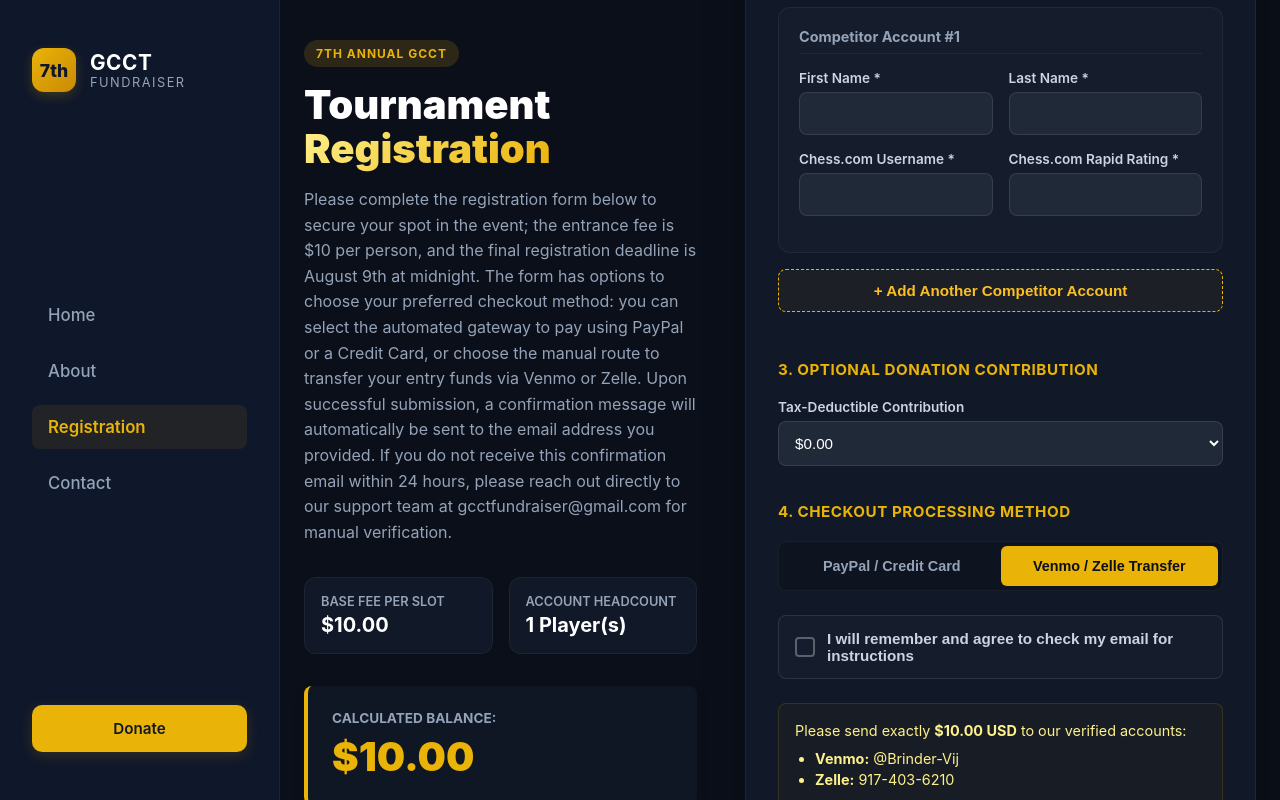
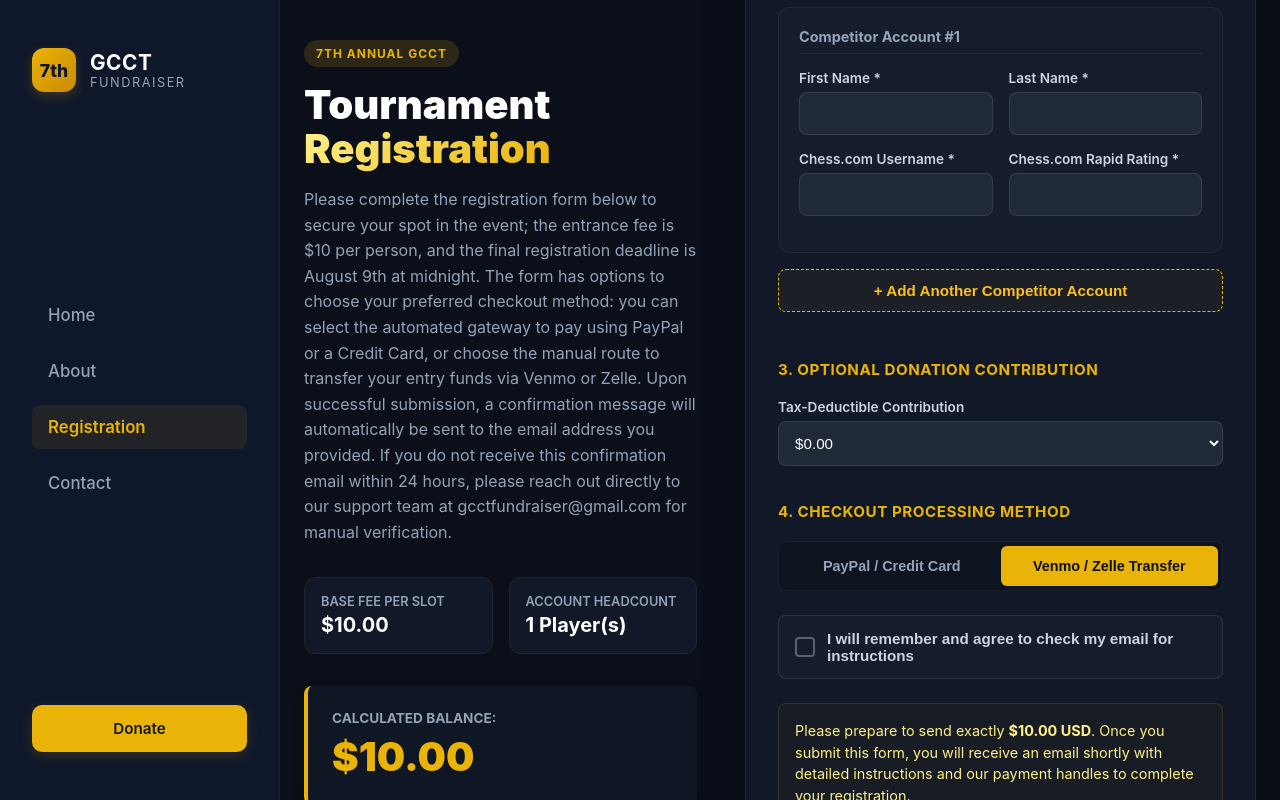
Before and after one commit to m-vij/gcct-fundraiser, a React (Vite) app in the folder client/: page /registration in a window 1280 px wide. Both pictures are taken after a click on the button "Venmo / Zelle Transfer". Built offline with nearby package versions, Linux system fonts and the light colour scheme.

Commit message:
Update zelle/venmo info

```diff
--- a/client/src/pages/Registration.jsx
+++ b/client/src/pages/Registration.jsx
@@ -315,11 +315,10 @@ function Registration() {
                 </div>
               ) : (
                 <div className="info-box gold-box">
-                  <p>Please send exactly <strong>${calculatedTotal}.00 USD</strong> to our verified accounts:</p>
-                  <ul>
-                    <li><strong>Venmo:</strong> @Brinder-Vij</li>
-                    <li><strong>Zelle:</strong> 917-403-6210</li>
-                  </ul>
+                  <p>
+                   Please prepare to send exactly <strong>${calculatedTotal}.00 USD</strong>.
+                   Once you submit this form, you will receive an email shortly with detailed instructions and our payment handles to complete your registration.
+                  </p>
                   <div className="form-group" style={{ marginTop: '16px' }}>
                     <label>Venmo Username or Zelle Phone Number/Email *</label>
                     <input type="text" name="transactionId" value={payerInfo.transactionId} onChange={handlePayerChange} required placeholder="For manual validation crosscheck" disabled={loading} />
```
Also changed, not shown: 1 other file (tests, documents, lock files or other folders).
